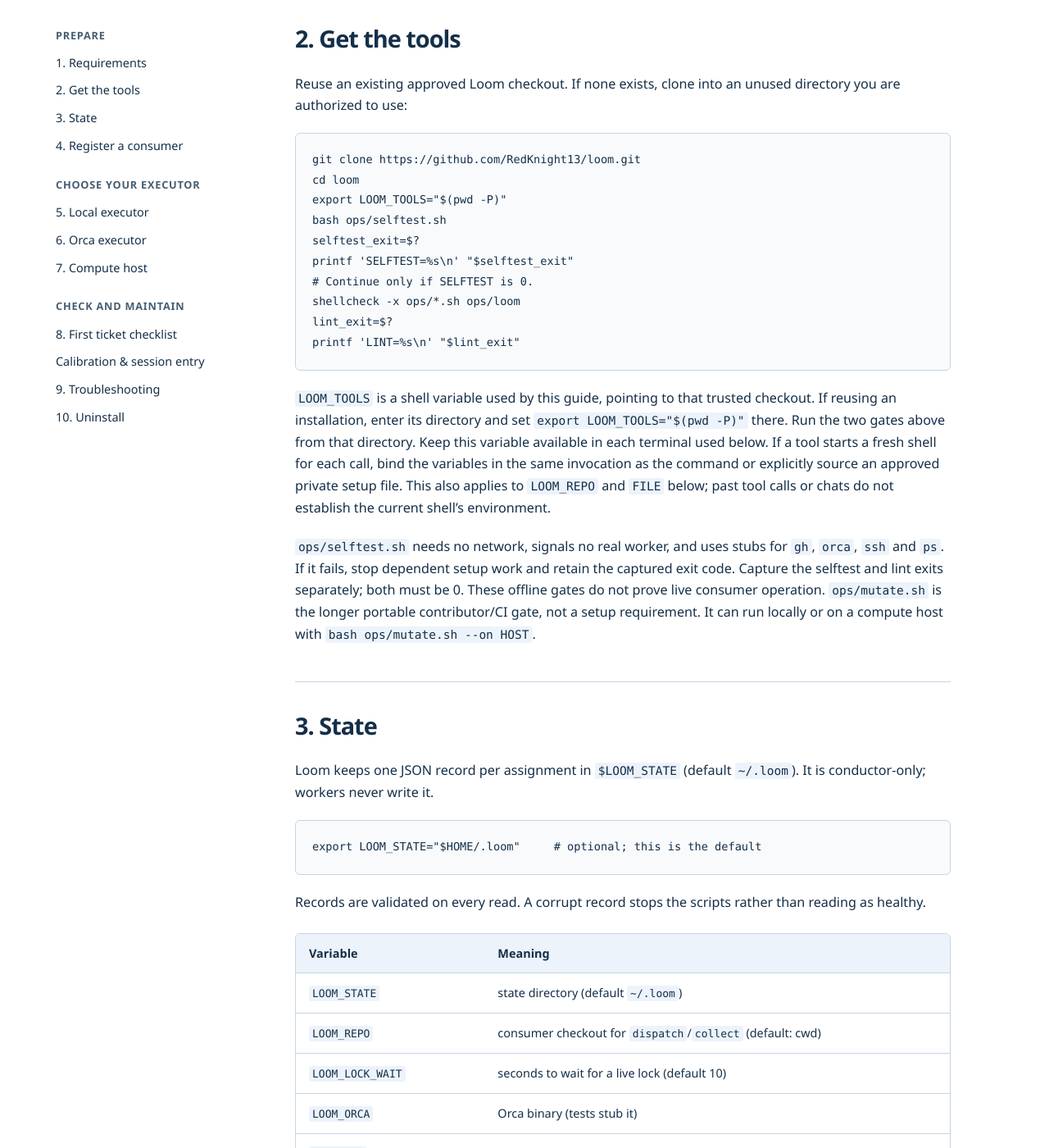
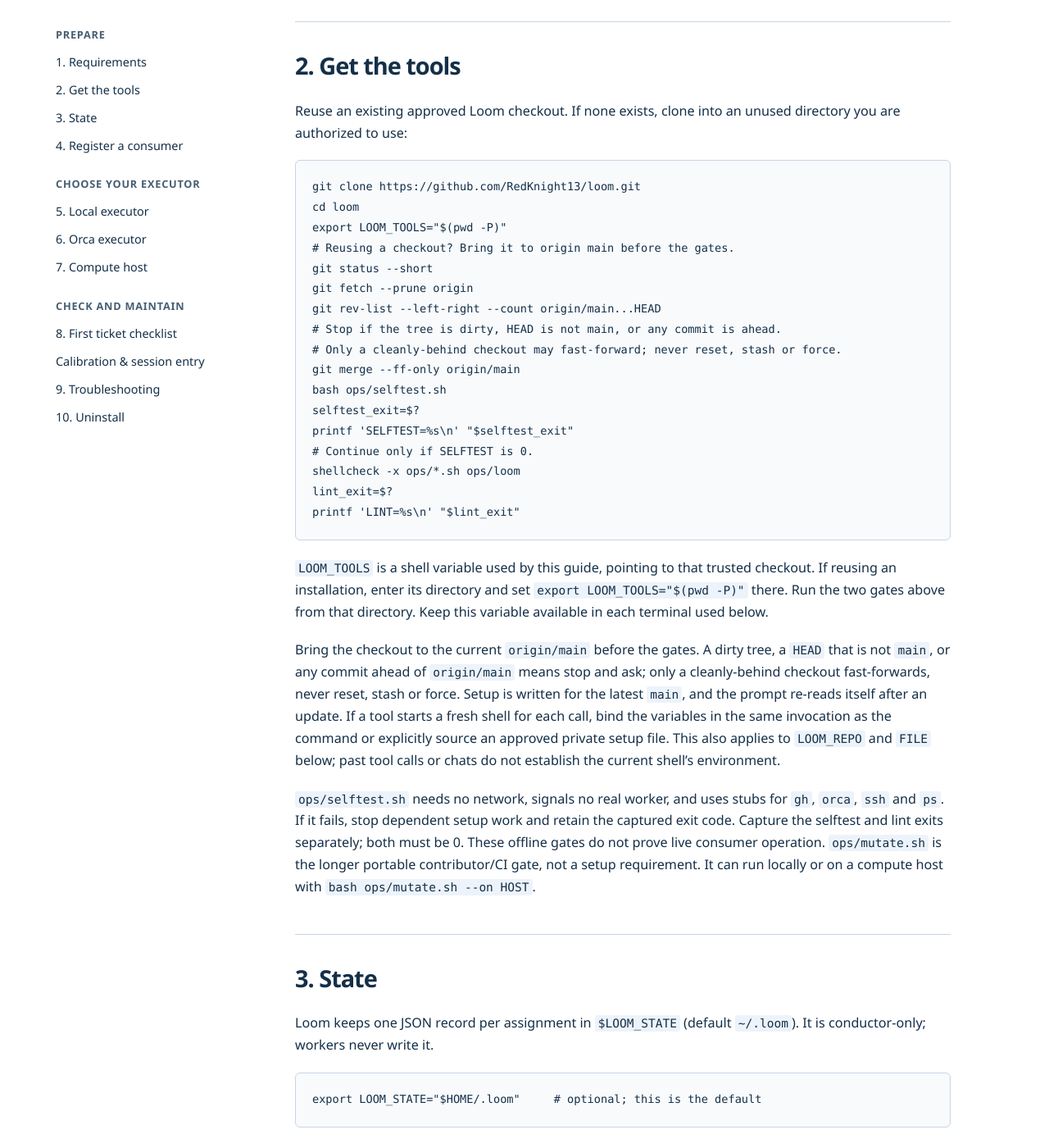
Before and after one commit to RedKnight13/loom, a Jekyll site: the page built from docs/setup.md, in a window 1280 px wide and 1400 px high, scrolled down 2139 px. Shown: the whole window at 82% size. Built offline with Jekyll 4.4.1, drawn with Linux system fonts in a browser that asks for light colours; some of the changed text lies outside the part shown.

Commit message:
bootstrap: bring the tools checkout to the latest main before the gates
Signed-off-by: RedKnight13 <39779052+RedKnight13@users.noreply.github.com>

```diff
--- a/docs/copy.html
+++ b/docs/copy.html
@@ -21,7 +21,7 @@ layout: null
   <div class="actions"><button class="button primary" data-copy-bootstrap hidden>Copy bootstrap prompt</button><a class="button secondary" href="bootstrap.txt">Open raw prompt</a></div>
   <p class="copy-status" role="status" aria-live="polite" data-copy-status></p>
   <noscript><p>JavaScript is off. Open the raw prompt above, select all its text, and copy it manually.</p></noscript>
-  <section class="expectations" aria-labelledby="expect-title"><h2 id="expect-title">What to expect</h2><ol><li>Discover existing tools and configuration, then run the checkout’s selftest and ShellCheck gates.</li><li>Reuse established choices for repository, trusted checks, workspace location, executor, and worker cap. Ask only about unresolved choices.</li><li>Review a rendered mandate. Opening an issue or starting workers requires task-specific authorization; reuse it if already granted, otherwise ask for approval of the proposed action.</li></ol><p>Install missing tools within granted authorization; ask only for missing permission. Plain chat without project access and execution tools remains unwired: nothing is installed or persisted. A session without shell access reports command checks as not run.</p></section>
+  <section class="expectations" aria-labelledby="expect-title"><h2 id="expect-title">What to expect</h2><ol><li>Update the Loom tools checkout: fetch <code>origin</code>, stop on a dirty, non-main or ahead checkout, and fast-forward only when cleanly behind.</li><li>Discover existing tools and configuration, then run the checkout’s selftest and ShellCheck gates.</li><li>Reuse established choices for repository, trusted checks, workspace location, executor, and worker cap. Ask only about unresolved choices.</li><li>Review a rendered mandate. Opening an issue or starting workers requires task-specific authorization; reuse it if already granted, otherwise ask for approval of the proposed action.</li></ol><p>Install missing tools within granted authorization; ask only for missing permission. Plain chat without project access and execution tools remains unwired: nothing is installed or persisted. A session without shell access reports command checks as not run.</p></section>
   <section aria-labelledby="readiness-title">
     <h2 id="readiness-title">Read setup results in stages</h2>
     <p>Setup reports each level separately:</p>
--- a/docs/index.html
+++ b/docs/index.html
@@ -56,7 +56,7 @@ layout: null
     </div>
   </section>
   <section class="wrap start" aria-labelledby="start-title">
-    <div><h2 id="start-title">Start with one useful task.</h2><p>Use a repository you know and checks you already trust. The bootstrap prompt discovers existing tools and configuration, asks only about unresolved choices, runs Loom’s offline checks, and renders a first mandate.</p><p>Setup reuses granted installation permission and asks only for missing permission. Opening an issue or starting workers requires task-specific authorization: reuse it if already granted; otherwise review and approve the proposed action first.</p><p>Calibration checks existing evidence first. Missing or drifted evidence needs review before recording a baseline and checking again. Structural wiring, offline checks and the calibration drill remain distinct from live project proof.</p></div>
+    <div><h2 id="start-title">Start with one useful task.</h2><p>Use a repository you know and checks you already trust. The bootstrap prompt brings the tools checkout to the latest <code>main</code> first, discovers existing tools and configuration, asks only about unresolved choices, runs Loom’s offline checks, and renders a first mandate.</p><p>Setup reuses granted installation permission and asks only for missing permission. Opening an issue or starting workers requires task-specific authorization: reuse it if already granted; otherwise review and approve the proposed action first.</p><p>Calibration checks existing evidence first. Missing or drifted evidence needs review before recording a baseline and checking again. Structural wiring, offline checks and the calibration drill remain distinct from live project proof.</p></div>
     <div class="requirements"><h3>Bring your existing tools</h3><p>macOS or Linux<br>Bash 3.2+, Git, jq, GitHub CLI, ShellCheck<br>A project session with file access and execution tools</p><p class="fine">Use a CLI agent or tool-enabled chat. Plain chat remains unwired: nothing is installed or persisted.</p><a class="button secondary" href="copy.html">Read and copy the prompt</a><p class="fine"><a href="support.html">Platform support and known gaps</a></p></div>
   </section>
 </main>
--- a/docs/setup.md
+++ b/docs/setup.md
@@ -6,7 +6,7 @@ title: Setup
   <div>
     <p class="intro">Setup · Start with your project</p>
     <h1 id="setup">Set up Loom.<br>Keep your context.</h1>
-    <p class="lead">Give your coding agent the bootstrap prompt. It inspects your project, reuses existing choices, and guides you through configuration and offline checks.</p>
+    <p class="lead">Give your coding agent the bootstrap prompt. It updates the tools checkout to the latest <code>main</code>, inspects your project, reuses existing choices, and guides you through configuration and offline checks.</p>
     <div class="actions"><button class="button primary" data-copy-bootstrap hidden>Copy bootstrap prompt</button><a class="button secondary" href="copy.html">Read the prompt</a></div>
     <p class="copy-status" role="status" aria-live="polite" data-copy-status></p>
     <p class="fine"><a href="bootstrap.txt">Open raw prompt</a> to select and copy manually. Prefer hands-on setup? <a href="#manual-reference">Jump to the manual reference.</a></p>
@@ -104,6 +104,13 @@ unused directory you are authorized to use:
 git clone https://github.com/RedKnight13/loom.git
 cd loom
 export LOOM_TOOLS="$(pwd -P)"
+# Reusing a checkout? Bring it to origin main before the gates.
+git status --short
+git fetch --prune origin
+git rev-list --left-right --count origin/main...HEAD
+# Stop if the tree is dirty, HEAD is not main, or any commit is ahead.
+# Only a cleanly-behind checkout may fast-forward; never reset, stash or force.
+git merge --ff-only origin/main
 bash ops/selftest.sh
 selftest_exit=$?
 printf 'SELFTEST=%s\n' "$selftest_exit"
@@ -119,6 +126,12 @@ printf 'LINT=%s\n' "$lint_exit"
 checkout. If reusing an installation, enter its directory and set
 `export LOOM_TOOLS="$(pwd -P)"` there. Run the two gates above from that directory.
 Keep this variable available in each terminal used below.
+
+Bring the checkout to the current `origin/main` before the gates. A dirty tree,
+a `HEAD` that is not `main`, or any commit ahead of `origin/main` means stop and
+ask; only a cleanly-behind checkout fast-forwards, never reset, stash or force.
+Setup is written for the latest `main`, and the prompt re-reads itself after an
+update.
 If a tool starts a fresh shell for each call, bind the variables in the same
 invocation as the command or explicitly source an approved private setup file.
 This also applies to `LOOM_REPO` and `FILE` below; past tool calls or chats do
```
Also changed, not shown: docs/bootstrap.md (+6 -0 lines), docs/bootstrap.txt (+20 -3 lines).
